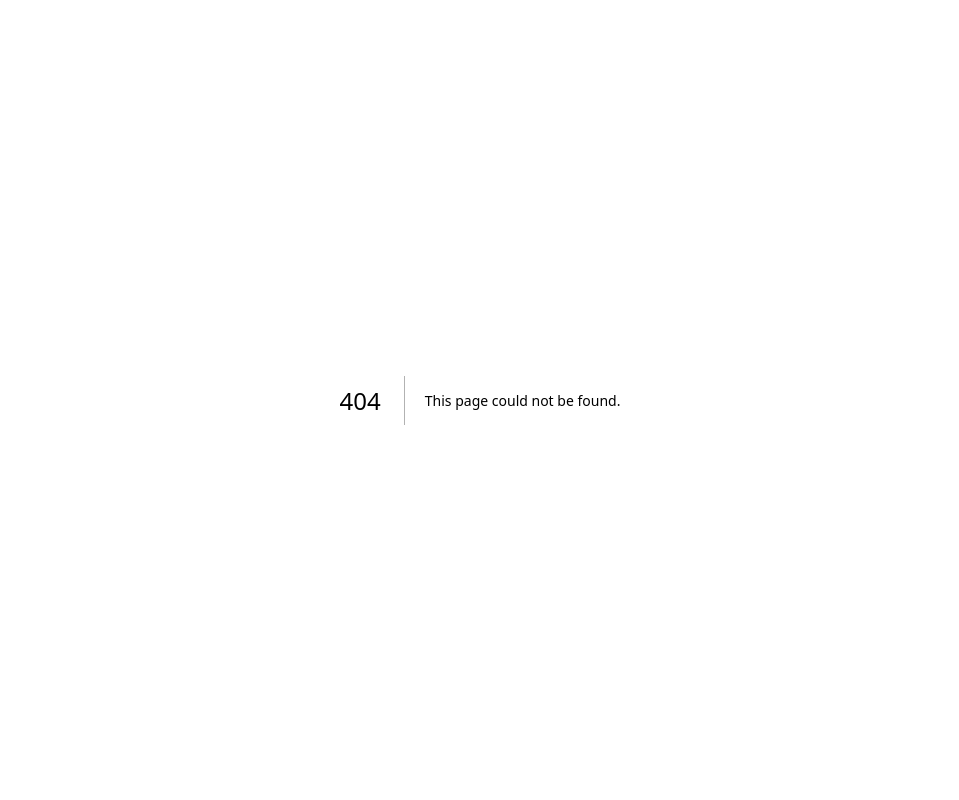
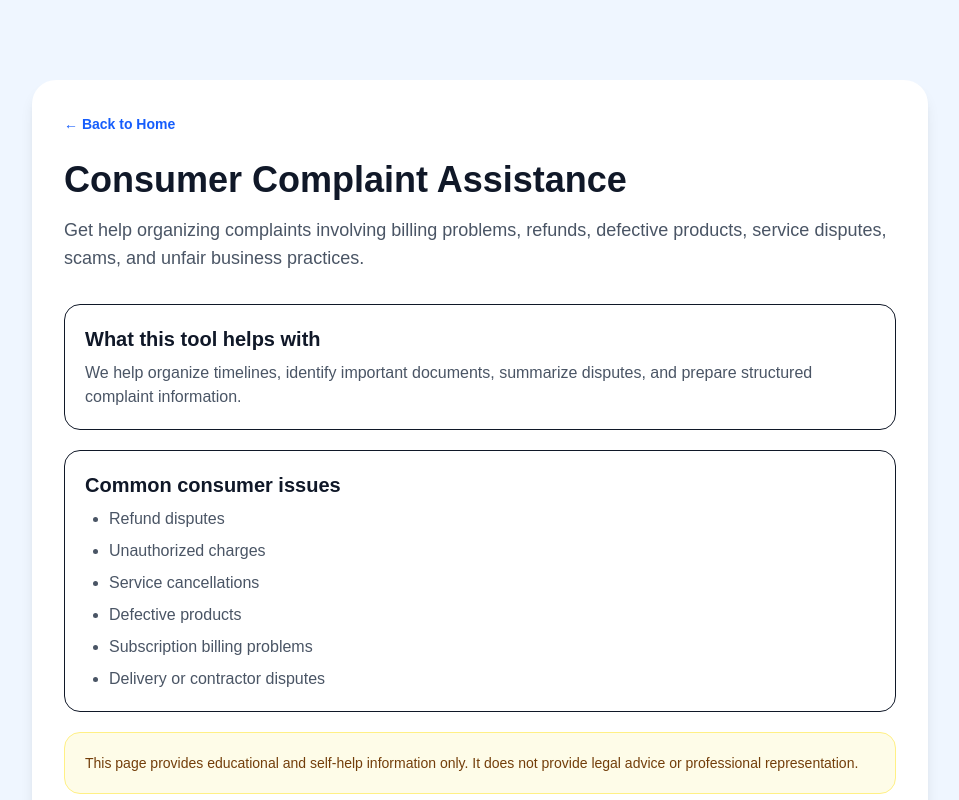
Before and after one commit to betterwork7777/csds-site, a Next.js app: page /consumer in a window 1280 px wide. Before the commit this address had no page. Shown: the top 800 px of the page, without its empty margins (160-1119 px from the left). Built offline with nearby package versions, Linux system fonts and the light colour scheme.

Commit message:
Create page.tsx

```diff
--- /dev/null
+++ b/src/app/consumer/page.tsx
@@ -0,0 +1,58 @@
+export default function ConsumerPage() {
+  return (
+    <main className="min-h-screen bg-blue-50 px-6 py-20 text-gray-900">
+      <div className="mx-auto max-w-4xl rounded-3xl bg-white p-8 shadow-lg">
+        <a href="/" className="text-sm font-semibold text-blue-600">
+          ← Back to Home
+        </a>
+
+        <h1 className="mt-6 text-4xl font-bold">
+          Consumer Complaint Assistance
+        </h1>
+
+        <p className="mt-4 text-lg text-gray-600">
+          Get help organizing complaints involving billing problems, refunds,
+          defective products, service disputes, scams, and unfair business practices.
+        </p>
+
+        <div className="mt-8 space-y-5">
+          <div className="rounded-2xl border p-5">
+            <h2 className="text-xl font-bold">What this tool helps with</h2>
+
+            <p className="mt-2 text-gray-600">
+              We help organize timelines, identify important documents,
+              summarize disputes, and prepare structured complaint information.
+            </p>
+          </div>
+
+          <div className="rounded-2xl border p-5">
+            <h2 className="text-xl font-bold">
+              Common consumer issues
+            </h2>
+
+            <ul className="mt-2 list-disc space-y-2 pl-6 text-gray-600">
+              <li>Refund disputes</li>
+              <li>Unauthorized charges</li>
+              <li>Service cancellations</li>
+              <li>Defective products</li>
+              <li>Subscription billing problems</li>
+              <li>Delivery or contractor disputes</li>
+            </ul>
+          </div>
+
+          <div className="rounded-2xl border border-yellow-200 bg-yellow-50 p-5 text-sm text-yellow-900">
+            This page provides educational and self-help information only.
+            It does not provide legal advice or professional representation.
+          </div>
+        </div>
+
+        <a
+          href="/#upload"
+          className="mt-8 inline-block rounded-xl bg-blue-600 px-6 py-3 font-semibold text-white hover:bg-blue-700"
+        >
+          Start a Consumer Complaint
+        </a>
+      </div>
+    </main>
+  );
+}
```
